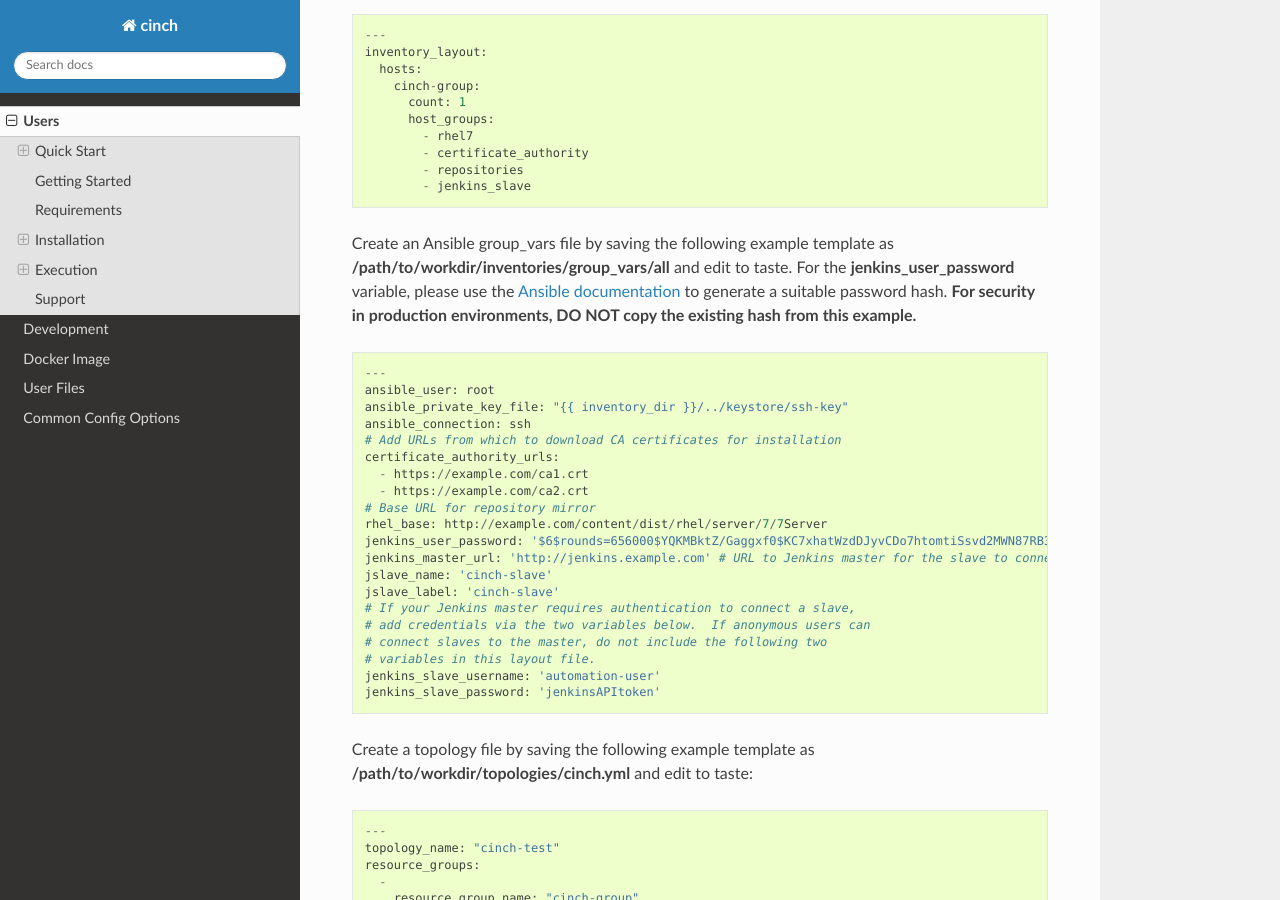
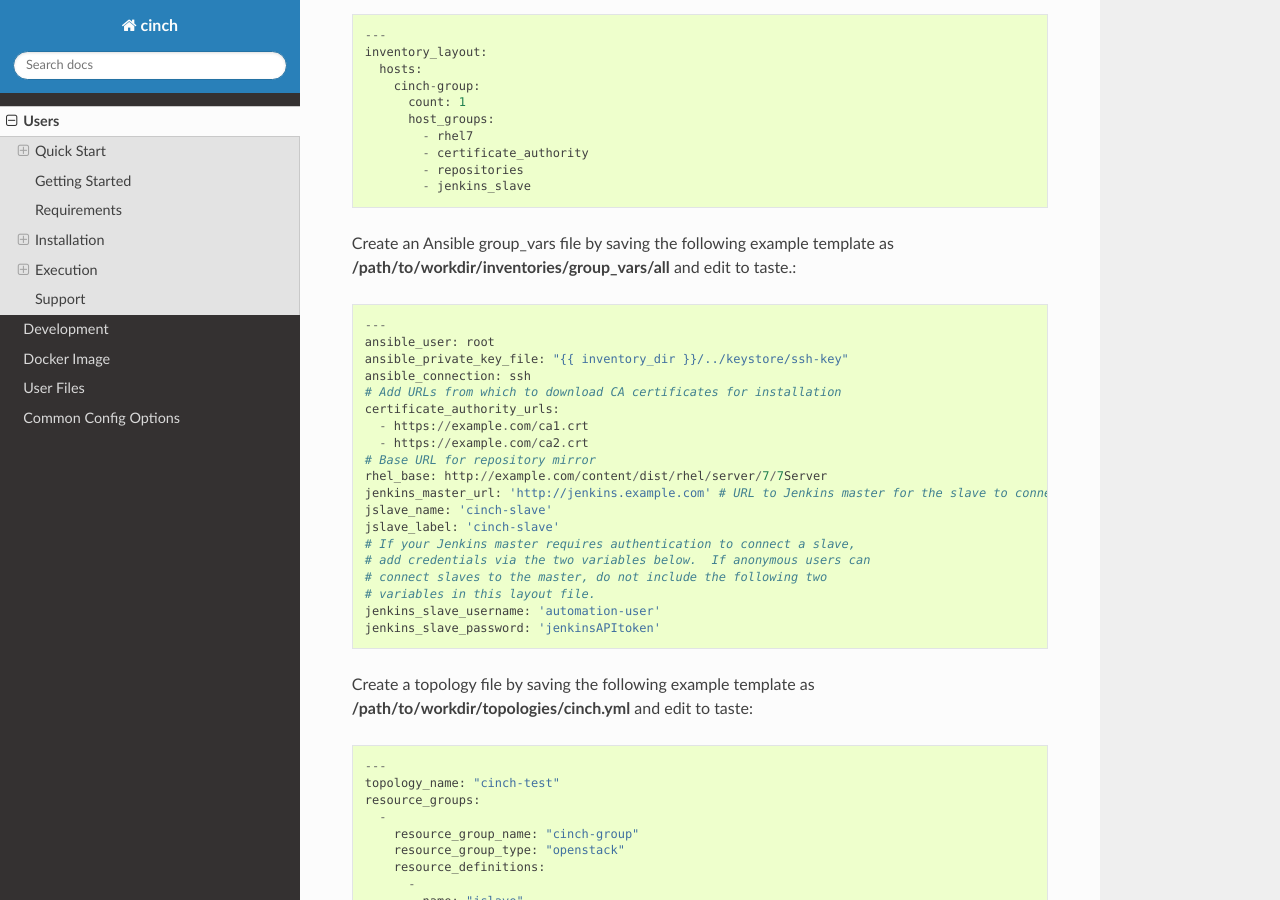
Before and after one commit to RedHatQE/cinch, a Sphinx documentation site: the page built from docs/source/users.rst, in a window 1280 px wide and 900 px high, scrolled down 3557 px. Built offline with Sphinx 7.4.7 and the Read the Docs theme 2.0.0, drawn with Linux system fonts in a browser that asks for light colours.

Commit message:
Omit jenkins_user_password by default #169
In most cases setting this password is not desirable, so it should be
null by default.

```diff
--- a/docs/source/users.rst
+++ b/docs/source/users.rst
@@ -179,11 +179,7 @@ Create a layout file by saving the following example template as
             - jenkins_slave
 
 Create an Ansible group_vars file by saving the following example template as
-**/path/to/workdir/inventories/group_vars/all** and edit to taste.  For the
-**jenkins_user_password** variable, please use the `Ansible documentation
-<https://docs.ansible.com/ansible/faq.html#how-do-i-generate-crypted-passwords-for-the-user-module>`_
-to generate a suitable password hash.  **For security in production
-environments, DO NOT copy the existing hash from this example.** ::
+**/path/to/workdir/inventories/group_vars/all** and edit to taste.::
 
     ---
     ansible_user: root
@@ -195,7 +191,6 @@ environments, DO NOT copy the existing hash from this example.** ::
       - https://example.com/ca2.crt
     # Base URL for repository mirror
     rhel_base: http://example.com/content/dist/rhel/server/7/7Server
-    jenkins_user_password: '$6$rounds=656000$YQKMBktZ/Gaggxf0$KC7xhatWzdDJyvCDo7htomtiSsvd2MWN87RB3TsAbq1Nmwddy/z2Et8kQi1/tZkHjfD2vG1r7W2R9rjpaA1C5/'
     jenkins_master_url: 'http://jenkins.example.com' # URL to Jenkins master for the slave to connect to
     jslave_name: 'cinch-slave'
     jslave_label: 'cinch-slave'
```
Also changed, not shown: 2 other files.
